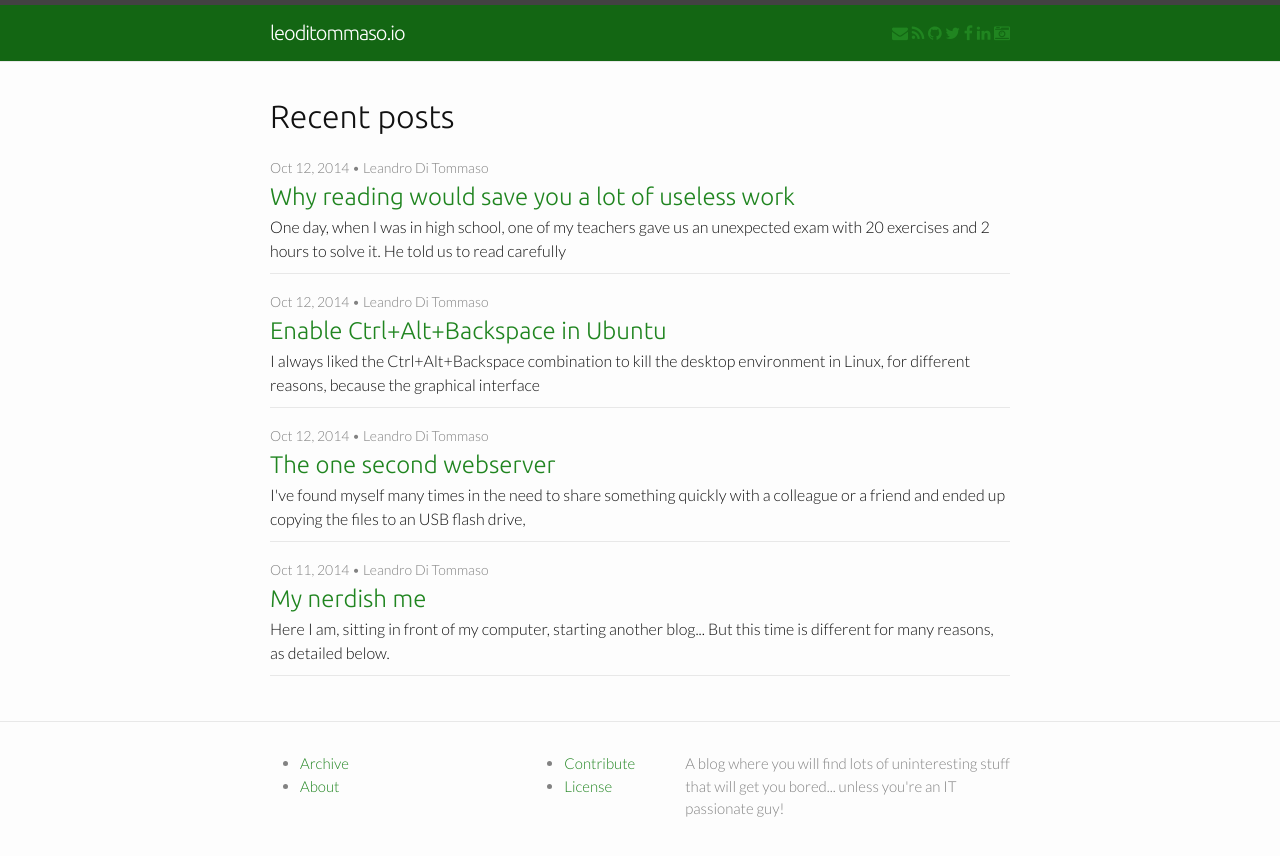
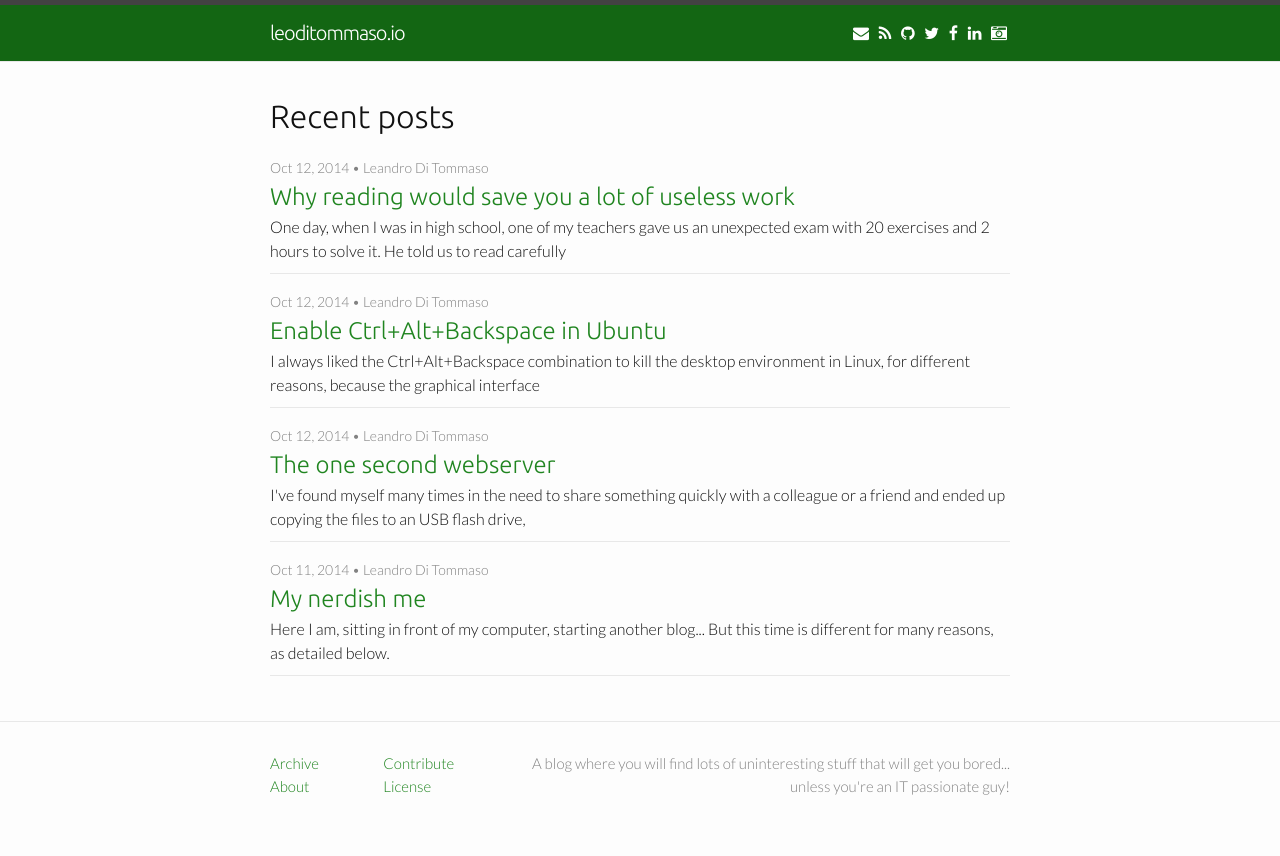
Before and after one commit to leoditommaso/leoditommaso.io, a Jekyll site: the page built from index.html, in a window 1280 px wide. Shown: the top 856 px of the page. Built offline with Jekyll 4.4.1, drawn with Linux system fonts in a browser that asks for light colours; the list of posts is cut into pages by our own code.

Commit message:
Styling changes.

```diff
--- a/_sass/_layout.scss
+++ b/_sass/_layout.scss
@@ -26,6 +26,17 @@
     }
 }
 
+.page-links {
+    color: $brand-color;
+    line-height: $base-line-height;
+    margin-bottom: 0px;
+    font-size: 14px;
+    // Gaps between nav items, but not on the first one
+//        &:not(:first-child) {
+//            margin-left: 20px;
+//        }
+}
+
 .site-nav {
     float: right;
     line-height: 56px;
@@ -34,15 +45,6 @@
         display: none;
     }
 
-    .page-link {
-        color: $site-title-color;
-        line-height: $base-line-height;
-
-        // Gaps between nav items, but not on the first one
-        &:not(:first-child) {
-            margin-left: 20px;
-        }
-    }
 
     @include media-query($on-palm) {
         position: absolute;
@@ -98,6 +100,7 @@
 /**
  * Site footer
  */
+
 .site-footer {
     border-top: 1px solid $grey-color-light;
     padding: $spacing-unit 0;
@@ -127,22 +130,24 @@
     padding-left: $spacing-unit / 2;
 }
 
-.footer-col-1 {
-    width: -webkit-calc(35% - (#{$spacing-unit} / 2));
-    width:         calc(35% - (#{$spacing-unit} / 2));
+.footer-col-1, .footer-col-2 {
+    width: -webkit-calc(15% - (#{$spacing-unit} / 2));
+    width:         calc(15% - (#{$spacing-unit} / 2));
 }
 
-.footer-col-2 {
-    width: -webkit-calc(20% - (#{$spacing-unit} / 2));
-    width:         calc(20% - (#{$spacing-unit} / 2));
+.bottom-pages {
+    list-style-type: none;
+    margin-left: 0px;
 }
 
 .footer-col-3 {
-    width: -webkit-calc(45% - (#{$spacing-unit} / 2));
-    width:         calc(45% - (#{$spacing-unit} / 2));
+    width: -webkit-calc(70% - (#{$spacing-unit} / 2));
+    width:         calc(70% - (#{$spacing-unit} / 2));
+    text-align: right;
 }
 
-.nav-arrows {
+.nav-arrows,
+.tags {
     display: block;
     font-size: smaller;
     margin-bottom: $spacing-unit;
@@ -168,13 +173,13 @@
 @include media-query($on-laptop) {
     .footer-col-1,
     .footer-col-2 {
-        width: -webkit-calc(50% - (#{$spacing-unit} / 2));
-        width:         calc(50% - (#{$spacing-unit} / 2));
+        width: -webkit-calc(15% - (#{$spacing-unit} / 2));
+        width:         calc(15% - (#{$spacing-unit} / 2));
     }
 
     .footer-col-3 {
-        width: -webkit-calc(100% - (#{$spacing-unit} / 2));
-        width:         calc(100% - (#{$spacing-unit} / 2));
+        width: -webkit-calc(70% - (#{$spacing-unit} / 2));
+        width:         calc(70% - (#{$spacing-unit} / 2));
     }
 
     .nav-left {
@@ -191,7 +196,13 @@
 }
 
 @include media-query($on-palm) {
-    .footer-col {
+    .footer-col-1,
+    .footer-col-2 {
+        float: none;
+        width: -webkit-calc(50% - (#{$spacing-unit} / 2));
+        width:         calc(50% - (#{$spacing-unit} / 2));
+    }
+    .footer-col-3 {
         float: none;
         width: -webkit-calc(100% - (#{$spacing-unit} / 2));
         width:         calc(100% - (#{$spacing-unit} / 2));
@@ -230,6 +241,16 @@
     font-size: 24px;
 }
 
+.archives-entry {
+    font-size: 16px;
+    margin-bottom: 5px;
+}
+
+.fa {
+    color: $site-title-color;
+    padding-left: 3px;
+    padding-right: 3px;
+}
 
 
 /**
```
